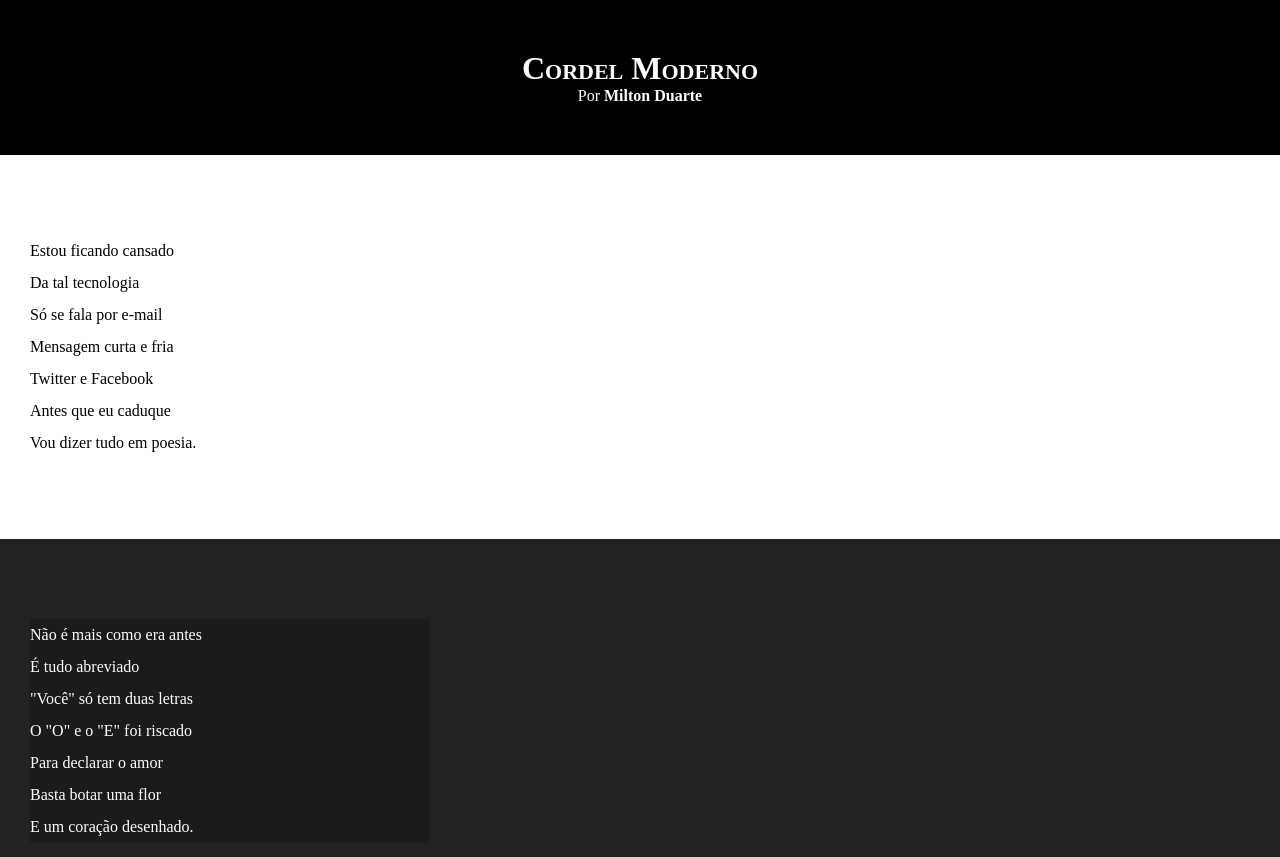
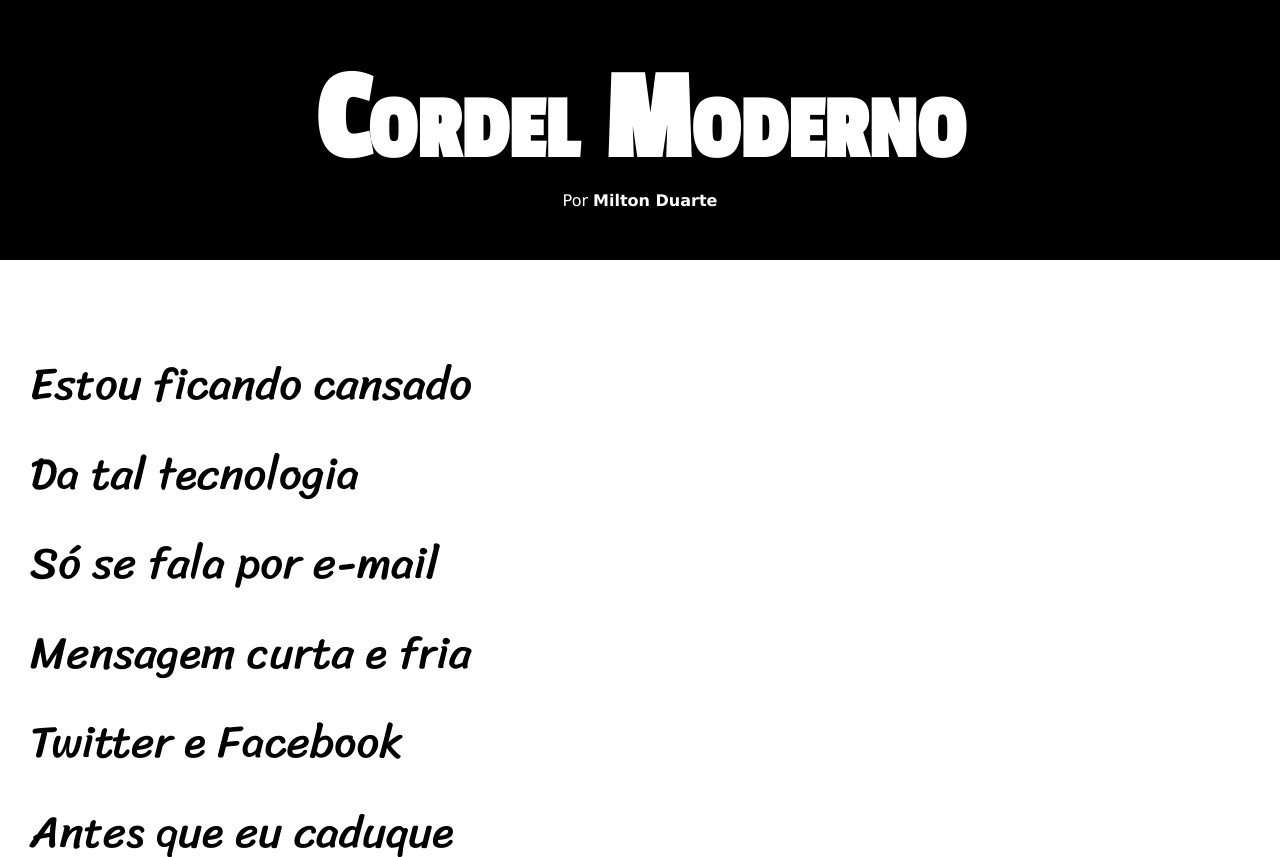
Before and after one commit to NathanyTavaresNascimento/HTML-CSS, a plain HTML site: page EXERCÍCIOS 03/DESAFIOS 3/index.html in a window 1280 px wide. Shown: the top 857 px of the page. Drawn offline with Linux system fonts and the light colour scheme.

Commit message:
atual. desafio 12

```diff
--- a/EXERCÍCIOS 03/DESAFIOS 3/estilo/style.css
+++ b/EXERCÍCIOS 03/DESAFIOS 3/estilo/style.css
@@ -1,12 +1,23 @@
 @charset "UTF-8";
+
+@import url('https://fonts.googleapis.com/css2? family= Passion+One & display=swap');
+@import url('https://fonts.googleapis.com/css2? family= Sriracha & display=swap');
+
+:root{
+    --fonte1: Verdana, Geneva, Tahoma, sans-serif;
+    --fonte2: 'Passion One', cursiva;
+    --fonte3: 'Sriracha', cursiva;
+}
 
 *{
     margin: 0px;
     padding: 0px;
+    font-size: 1em;
 }
 html, body{
     min-height: 100vh;
     background-color: darkgray;
+    font-family: var(--fonte1);
 }
 
 header{
@@ -18,6 +29,8 @@ header{
 header > h1{
     padding-top: 50px;
     font-variant: small-caps;
+    font-family: var(--fonte2);
+    font-size: 10vw;
 }
 
 header > p{
@@ -39,10 +52,12 @@ section{
     padding-bottom: 10vh;
     line-height: 2em;
     padding-left: 30px;
+    font-family: var(--fonte3);
+    font-size: 3.5vw;
 }
 
 section.imagem > p{
-    width: 400px;
+    display: inline-block;
     background-color: #00000038;
 }
 
```
